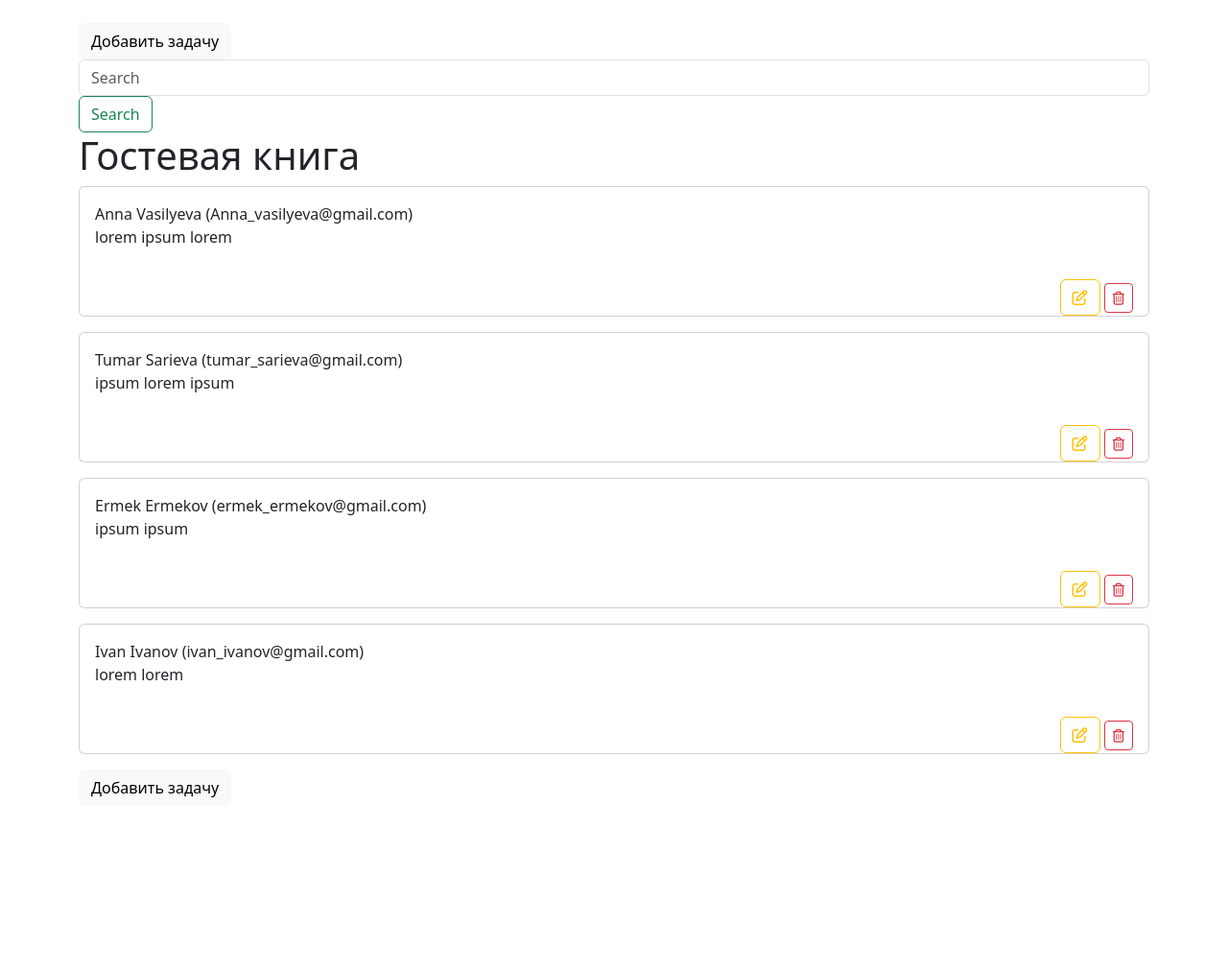
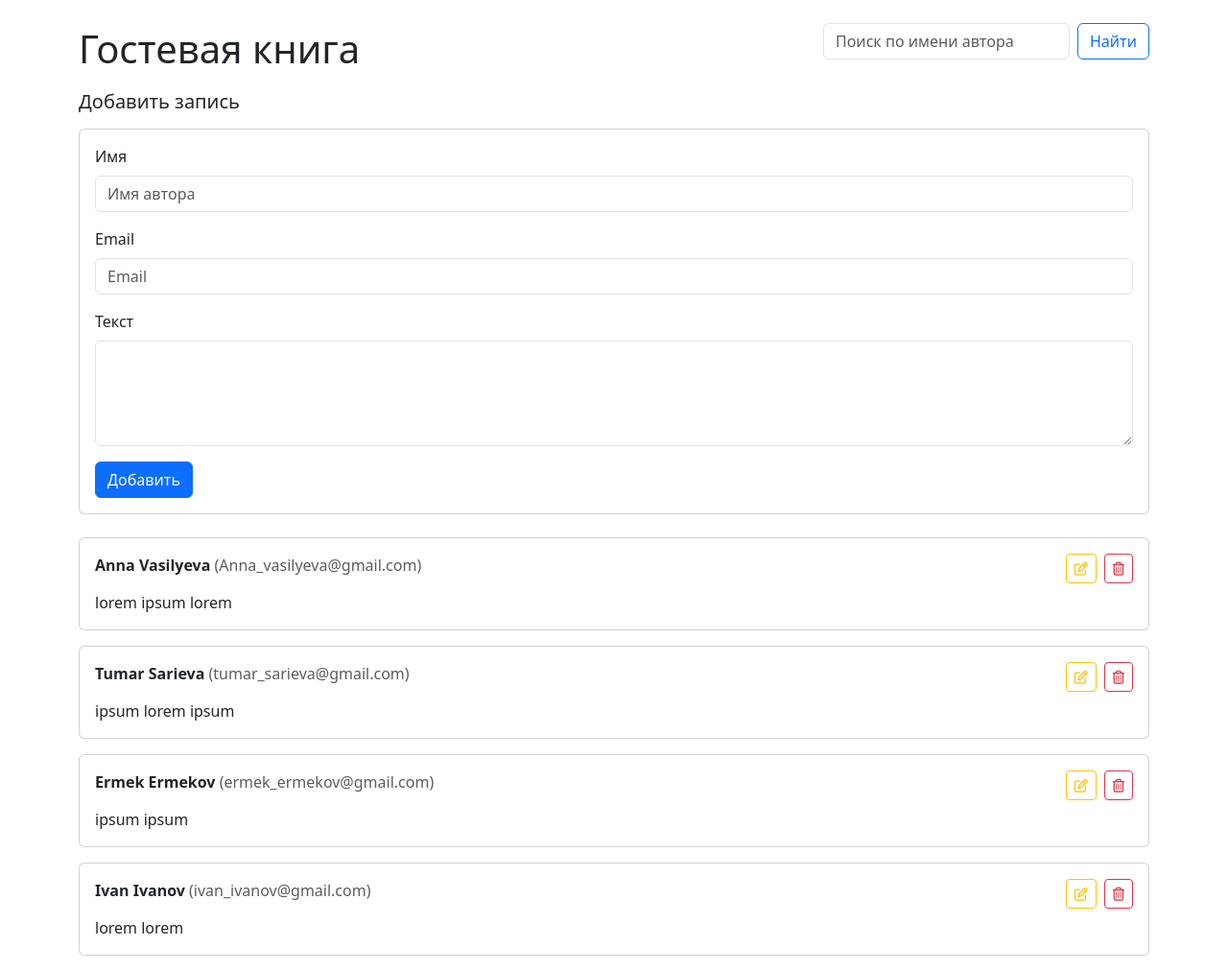
Before and after one commit to akkabek/control_work_7, a Django app: page / in a window 1280 px wide. Shown: the whole page at 96% size. Before the commit the page ends 831 px from the top, so only its background shows below. Run offline with Django 4.2, Linux system fonts and the light colour scheme; data comes from the database, SQL or seed files in the repository; some libraries are stand-ins or nearby versions.

Commit message:
add search view and html, index.html modified

```diff
--- a/source/guestbook/forms.py
+++ b/source/guestbook/forms.py
@@ -14,3 +14,6 @@ class GuestbookEntryForm(forms.Form):
         max_length=2000, required=True, label='Текст',
         widget=forms.Textarea(attrs={'class': 'form-control', 'rows': 4})
     )
+
+class SearchForm(forms.Form):
+    query = forms.CharField(required=False, label='Поиск по имени')
--- a/source/guestbook/templates/index.html
+++ b/source/guestbook/templates/index.html
@@ -6,24 +6,39 @@
 
 {% block content %}
 
-<a href="{% url 'add' %}" class="btn btn-light">Добавить задачу</a>
+<div class="d-flex justify-content-between align-items-center mb-3">
 
-<form class="form-inline my-2 my-lg-0">
-  <input class="form-control mr-sm-2" type="search" placeholder="Search" aria-label="Search">
-  <button class="btn btn-outline-success my-2 my-sm-0" type="submit">Search</button>
+    <h1 class="mb-0">Гостевая книга</h1>
+
+<form method="GET" action="" class="mb-3 d-flex gap-2">
+
+    <input type="text" name="query" class="form-control w-auto"
+           placeholder="Поиск по имени автора"
+           value="{{ request.GET.query }}">
+    <button type="submit" class="btn btn-outline-primary">Найти</button>
 </form>
+</div>
 
-<h1>Гостевая книга</h1>
+<h5 class="mb-3">Добавить запись</h5>
+<div class="card mb-4">
+    <div class="card-body">
+        <form method="POST" action="{% url 'add' %}">
+            {% include 'partial/entry_form.html' %}
+            <button type="submit" class="btn btn-primary">Добавить</button>
+        </form>
+    </div>
+</div>
 
 {% for entry in entries %}
     <div class="card mb-3">
         <div class="card-body">
-            {{ entry.author }}
-            ({{ entry.email }})
-            <p>{{ entry.content }}</p>
+        <div class="d-flex justify-content-between align-items-start">
+            <div>
+                <strong>{{ entry.author }}</strong>
+                <span class="text-muted">({{ entry.email }})</span>
             </div>
-        <div class="text-end me-3">
-        <a href="{% url 'edit' entry.pk %}" class="btn btn-outline-warning">
+            <div class="d-flex gap-2">
+                <a href="{% url 'edit' entry.pk %}" class="btn btn-sm btn-outline-warning">
                     <i class="fa-regular fa-pen-to-square"></i>
                 </a>
                 <a href="{% url 'delete' entry.pk %}" class="btn btn-sm btn-outline-danger">
@@ -31,6 +46,8 @@
                 </a>
             </div>
         </div>
+        <p class="mt-2 mb-0">{{ entry.content }}</p>
+    </div>
+</div>
 {% endfor %}
-<a href="{% url 'add' %}" class="btn btn-light">Добавить задачу</a>
 {% endblock %}
--- a/source/guestbook/views.py
+++ b/source/guestbook/views.py
@@ -1,12 +1,19 @@
 from django.shortcuts import render, redirect, get_object_or_404
 
-from guestbook.forms import GuestbookEntryForm
+from guestbook.forms import GuestbookEntryForm, SearchForm
 from guestbook.models import GuestbookEntry
 
 
 def index_view(request):
-    entries = GuestbookEntry.objects.all().order_by('-created_at').filter(status='active')
-    context = {'entries': entries}
+    entries = GuestbookEntry.objects.filter(status='active').order_by('-created_at')
+    search_form = SearchForm(data=request.GET)
+    if search_form.is_valid():
+        query = search_form.cleaned_data.get('query')
+        if query:
+            entries = entries.filter(author=query)
+
+    form = GuestbookEntryForm()
+    context = {'entries': entries, 'search_form': search_form, 'form': form}
     return render(request, 'index.html', context)
 
 def entry_create_view(request, *args, **kwargs):
```
Lines whose indentation alone changed are shown as unchanged.
